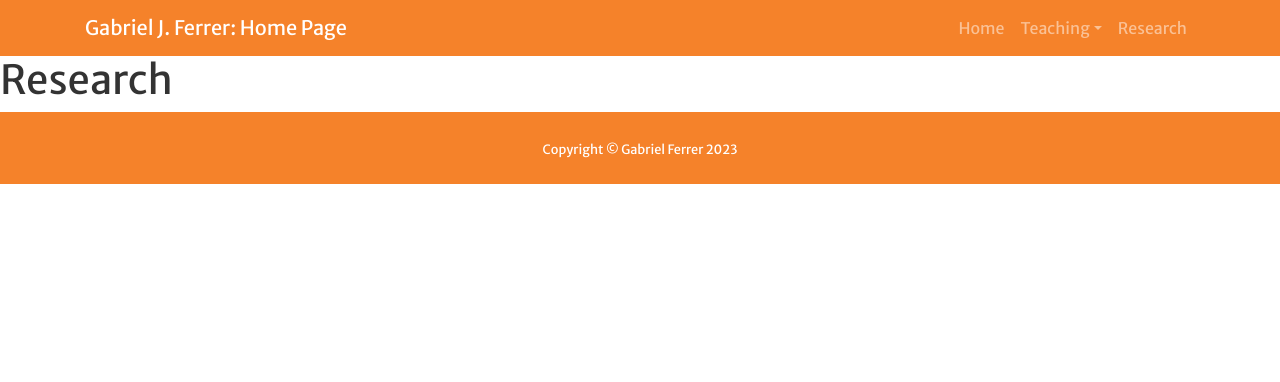
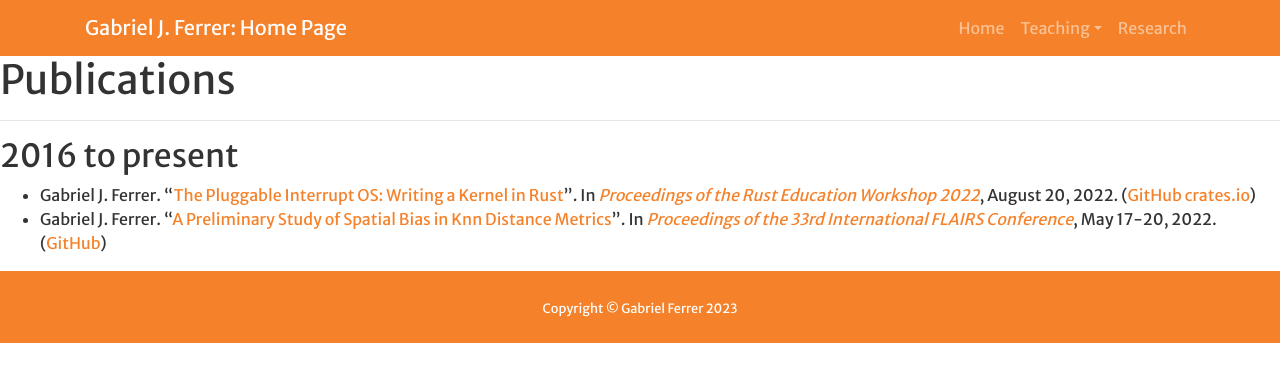
Before and after one commit to gjf2a/gjf2a.github.io, a Jekyll site: the page built from research.md, in a window 1280 px wide. Shown: the top 382 px of the page. Built offline with Jekyll 4.4.1, drawn with Linux system fonts in a browser that asks for light colours; a script that is not in the unit is left out; our own code applies the rules of GitHub Pages for plain Markdown files.

Commit message:
Updated some publications.

```diff
--- a/research.md
+++ b/research.md
@@ -2,4 +2,9 @@
 layout: default
 ---
 
-# Research
+# Publications
+<hr>
+
+## 2016 to present
+* Gabriel J. Ferrer. "[The Pluggable Interrupt OS: Writing a Kernel in Rust](assets/publications/RustEducation2022.pdf)". In *[Proceedings of the Rust Education Workshop 2022](https://rust-edu.org/workshop/proceedings.pdf)*, August 20, 2022. ([GitHub](https://github.com/gjf2a/pluggable_interrupt_os) [crates.io](https://crates.io/crates/pluggable_interrupt_os))
+* Gabriel J. Ferrer. "[A Preliminary Study of Spatial Bias in Knn Distance Metrics](assets/publications/flairs2020.pdf)". In *[Proceedings of the 33rd International FLAIRS Conference](https://www.flairs-33.info)*, May 17-20, 2022. ([GitHub](https://github.com/gjf2a/flairs33))
```
Also changed, not shown: 2 other files.
